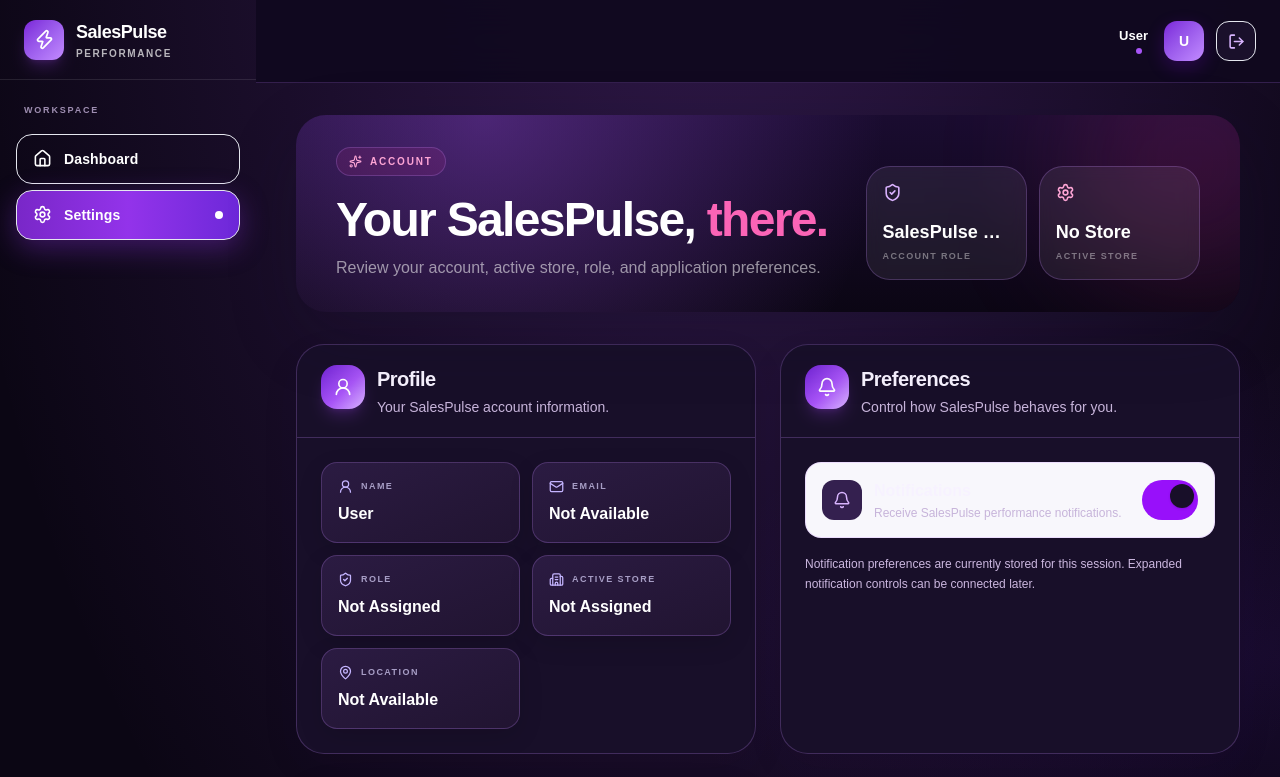
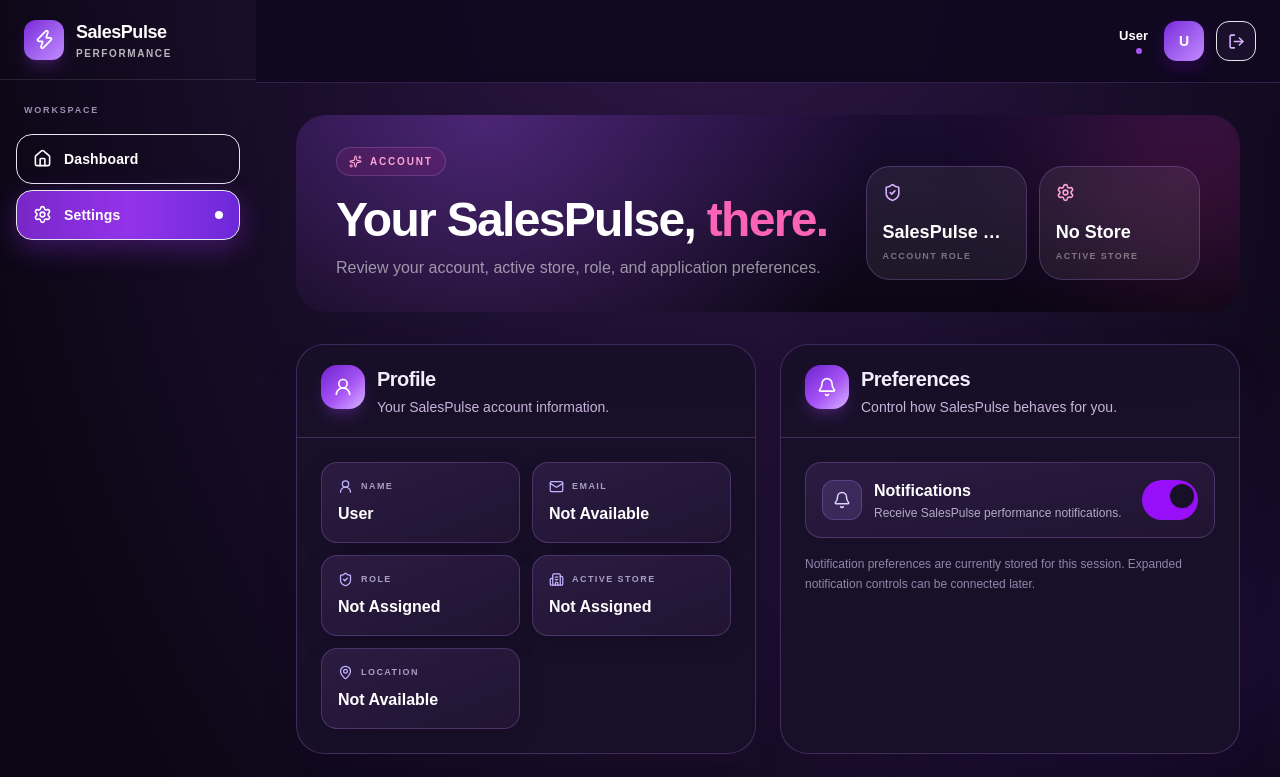
Before and after one commit to itzzerotrace/SalesPulse-V2, a Next.js app: page /settings in a window 1280 px wide. Shown: the top 777 px of the page. Built offline with nearby package versions, Linux system fonts and the light colour scheme; no server answers.

Commit message:
Improve Settings readability with dark violet cards and high-contrast white text

```diff
--- a/components/settings/Preferences.tsx
+++ b/components/settings/Preferences.tsx
@@ -17,9 +17,9 @@ export default function Preferences() {
 
   return (
     <div className="space-y-4">
-      <div className="flex items-center justify-between gap-4 rounded-2xl border border-slate-100 bg-[#F8F7FC] p-4">
+      <div className="flex items-center justify-between gap-4 rounded-2xl border border-violet-300/20 bg-gradient-to-br from-[#2B1B42] to-[#211431] p-4">
         <div className="flex min-w-0 items-center gap-3">
-          <div className="flex h-10 w-10 shrink-0 items-center justify-center rounded-xl bg-purple-100 text-purple-700">
+          <div className="flex h-10 w-10 shrink-0 items-center justify-center rounded-xl border border-violet-300/20 bg-violet-400/15 text-violet-200">
             {notifications ? (
               <Bell
                 size={18}
@@ -32,11 +32,11 @@ export default function Preferences() {
           </div>
 
           <div className="min-w-0">
-            <p className="font-black text-[#17102F]">
+            <p className="font-black text-white">
               Notifications
             </p>
 
-            <p className="mt-0.5 text-xs font-medium text-slate-500">
+            <p className="mt-0.5 text-xs font-medium text-violet-100/70">
               Receive SalesPulse
               performance
               notifications.
@@ -57,7 +57,7 @@ export default function Preferences() {
           className={`relative h-8 w-14 shrink-0 rounded-full transition ${
             notifications
               ? "bg-purple-600"
-              : "bg-slate-300"
+              : "bg-slate-600"
           }`}
         >
           <span
@@ -70,7 +70,7 @@ export default function Preferences() {
         </button>
       </div>
 
-      <p className="text-xs font-medium leading-5 text-slate-400">
+      <p className="text-xs font-medium leading-5 text-violet-200/60">
         Notification
         preferences are
         currently stored for
```
